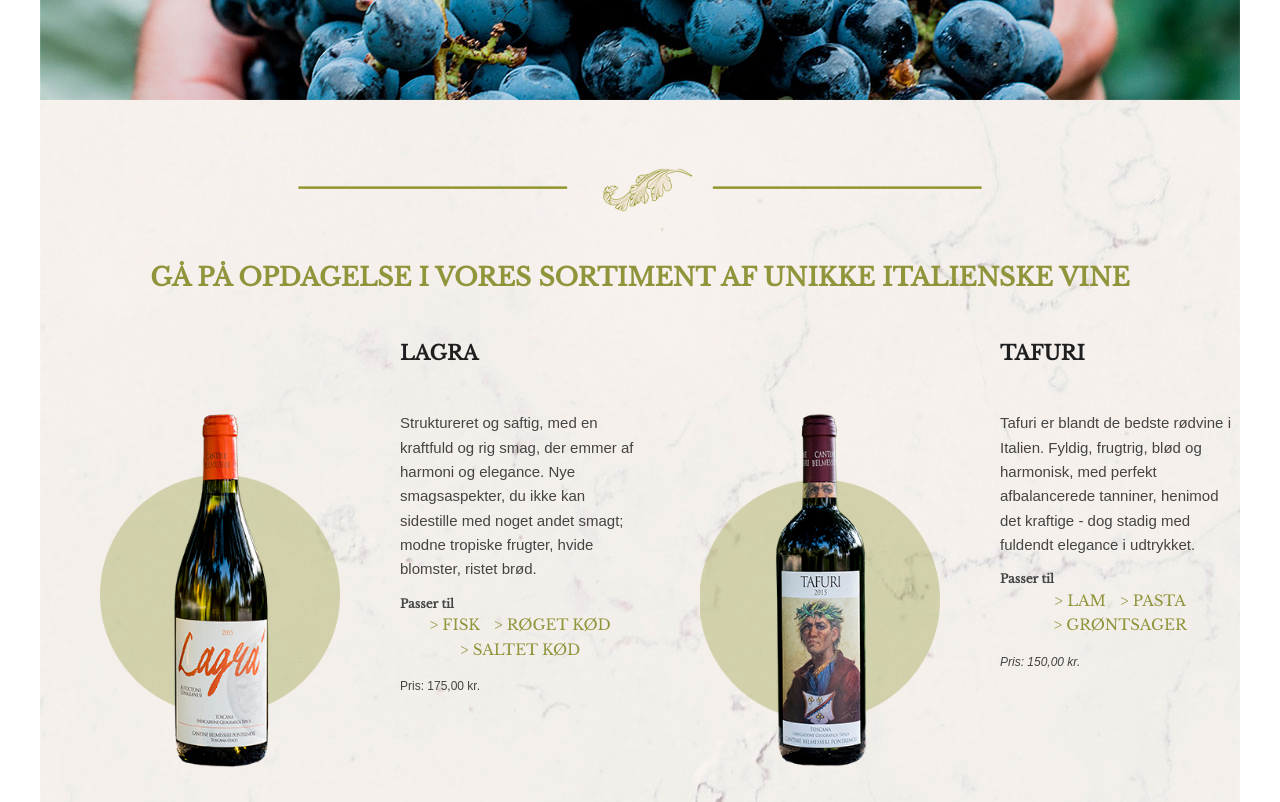
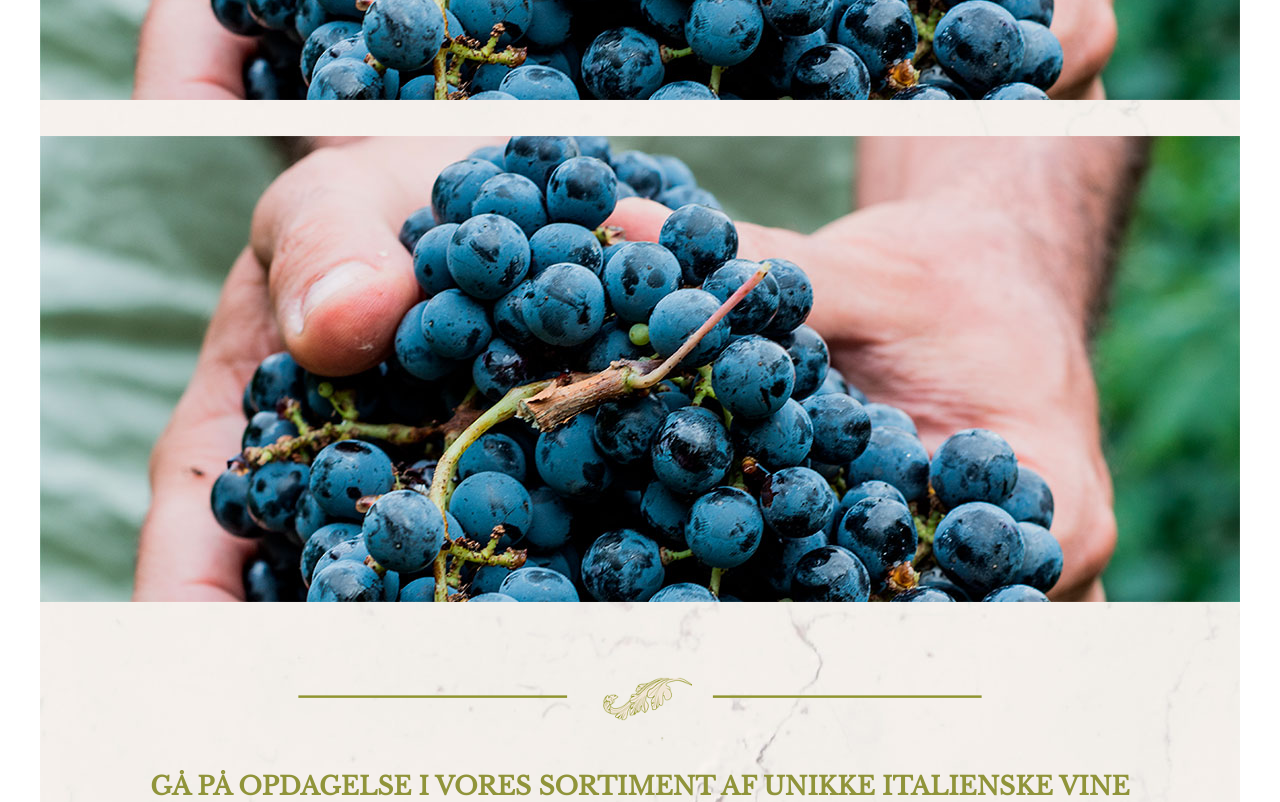
Before and after one commit to dittejohanne/Vinoriginalen, a plain HTML site: page vinoriginalen-ny/voresvine.html in a window 1280 px wide. Shown: the part 600-1402 px from the top of the page. Drawn offline with nearby package versions, Linux system fonts and the light colour scheme; a web font is replaced by a local one.

Commit message:
Auto stash before merge of "Trine" and "origin/Thomas"

```diff
--- a/vinoriginalen-ny/voresvine.html
+++ b/vinoriginalen-ny/voresvine.html
@@ -71,7 +71,7 @@
             </header>
 
     <main>
-
+       <img id="druer" src="img/druer.jpg" alt="druer">
         <img id="overgang_grøn" src="img/overgang_grøn.png" alt="overgang grøn">
         <h2 id="voresvineoverskrift"> GÅ PÅ OPDAGELSE I VORES SORTIMENT AF UNIKKE ITALIENSKE VINE </h2>
 
```
